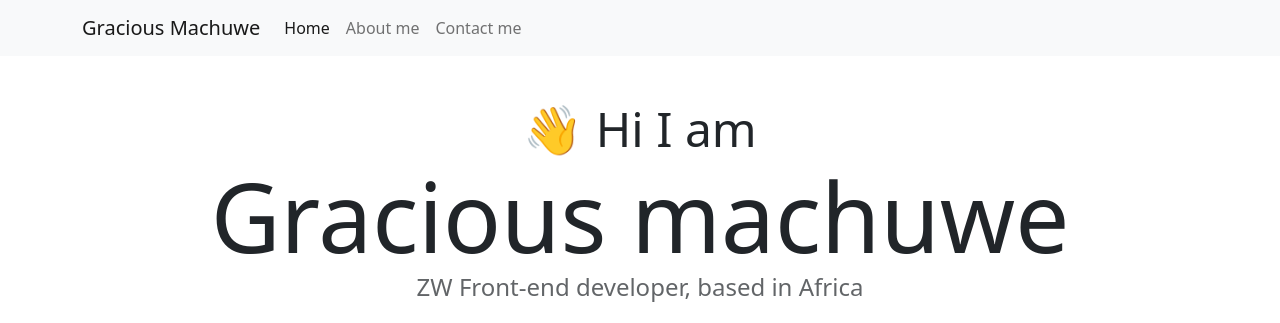
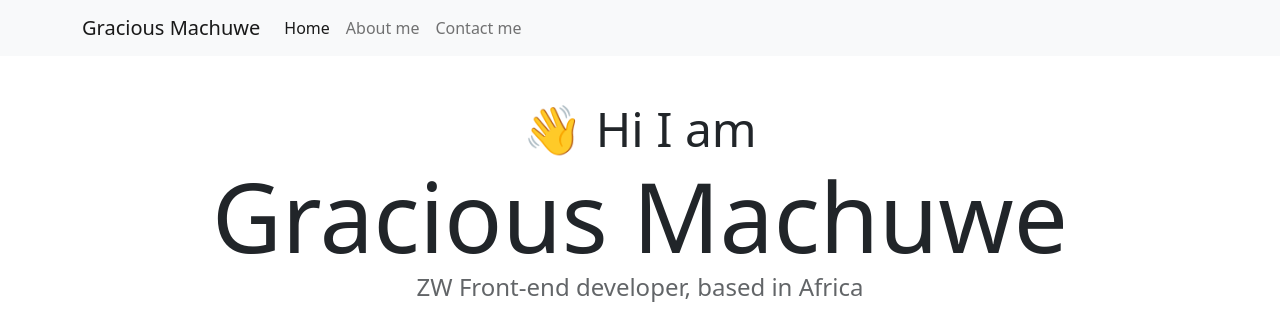
Before and after one commit to Gailygeemach/Week3-Responsive, a plain HTML site: page index.html in a window 1280 px wide. Shown: the top 323 px of the page. Drawn offline with nearby package versions, Linux system fonts and the light colour scheme.

Commit message:
updated index.html

```diff
--- a/index.html
+++ b/index.html
@@ -71,7 +71,7 @@
       </div>
     </nav>
     <h2 class="text-center">👋 Hi I am</h2>
-    <h1 class="text-center">Gracious machuwe</h1>
+    <h1 class="text-center">Gracious Machuwe</h1>
     <h3 class="text-center">ZW Front-end developer, based in Africa</h3>
     <div class="navigation-links mb-5">
       <a
```
